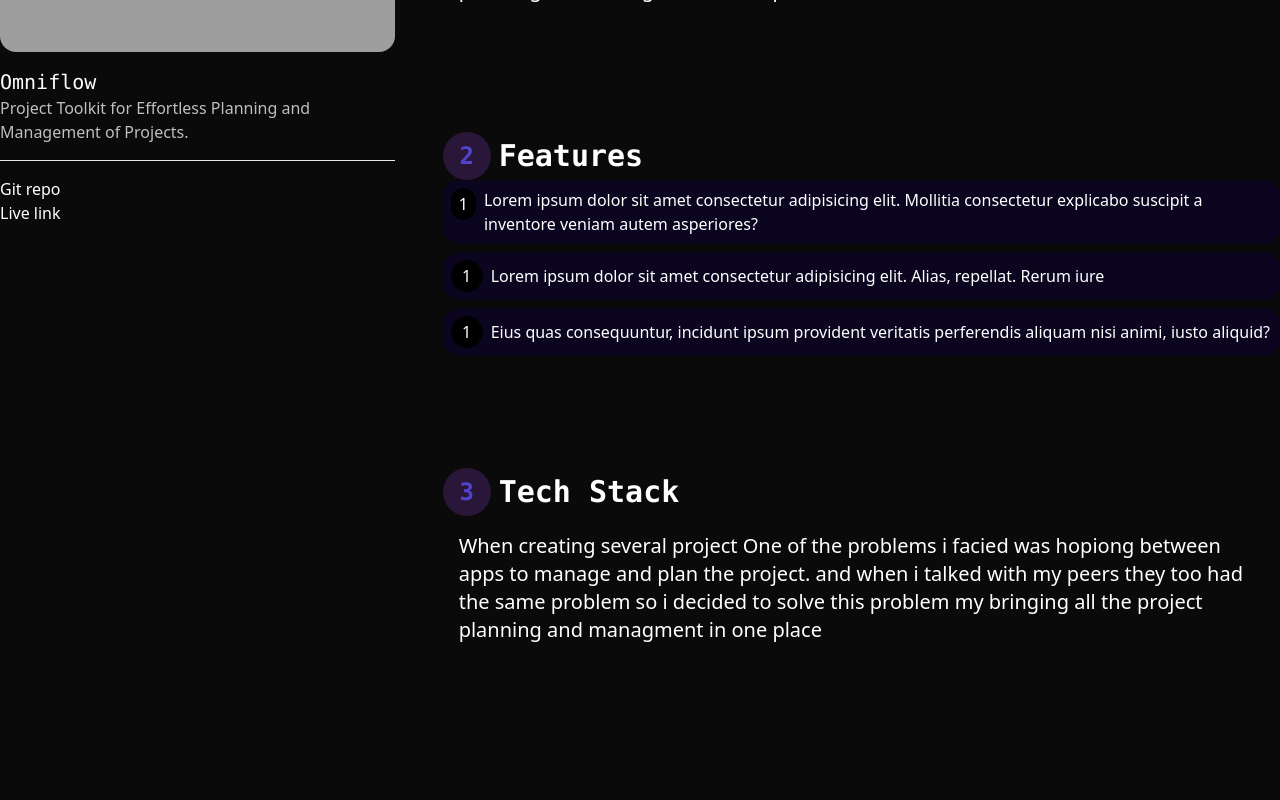
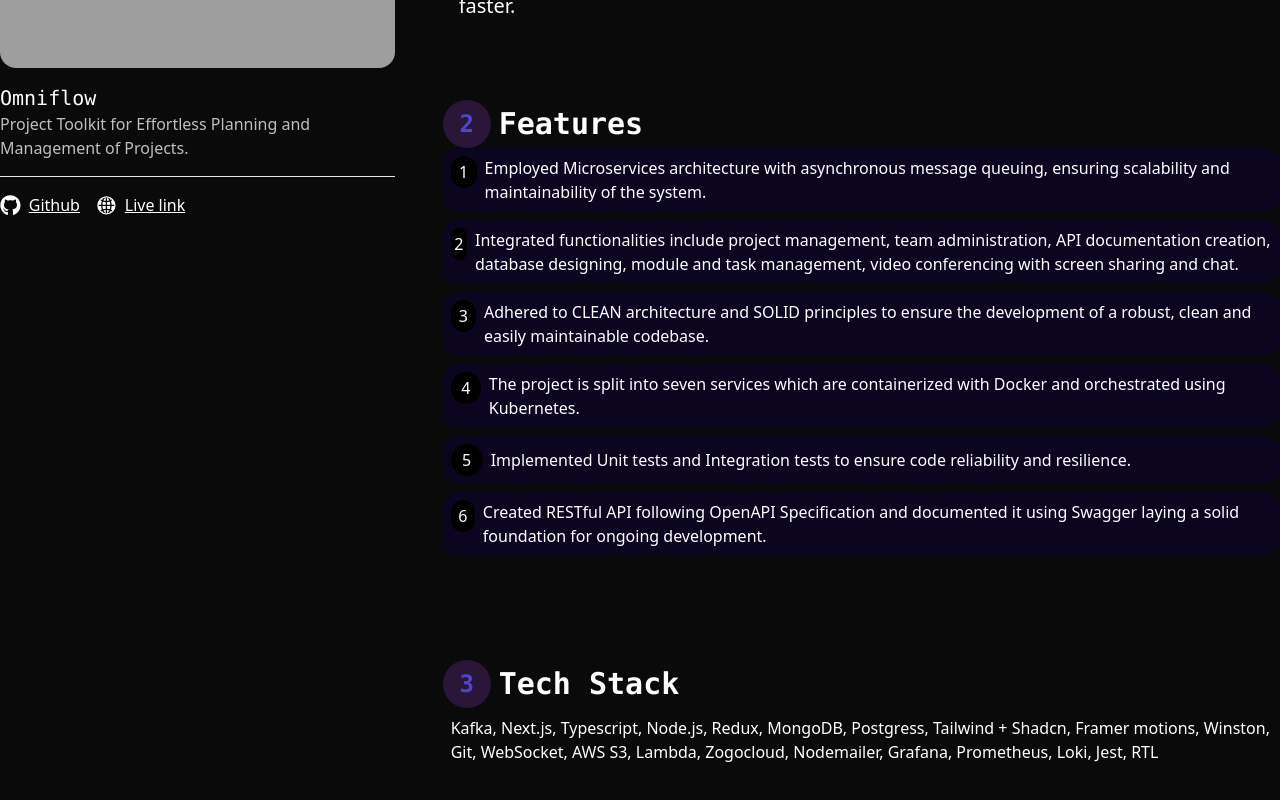
Before and after one commit to raazi-muhammed/personal-website-2, a React (Vite) app: page / in a window 1280 px wide. Shown: the part 1428-2228 px from the top of the page. Built offline with nearby package versions, Linux system fonts and the light colour scheme; grey boxes are pictures that could not be loaded.

Commit message:
feat: add project data and links

```diff
--- a/src/data/projects.ts
+++ b/src/data/projects.ts
@@ -5,9 +5,14 @@
     preview?: string;
     readmeMeLink: string;
     links: {
-        name: string;
-        url: string;
-    }[];
+        gitHub?: string;
+        liveUrl?: string;
+    };
+    content?: {
+        story: string;
+        features: string[];
+        teachStack?: string;
+    };
 }[] = [
     {
         name: "Omniflow",
@@ -16,16 +21,23 @@
         date: "Mar 2024 - Present",
         preview: "/images/homepage/omniflow-preview.png",
         readmeMeLink: "/markdown/projects/omniflow.md",
-        links: [
-            {
-                name: "Git repo",
-                url: "https://github.com/raazi-muhammed/omniflow",
+        links: {
+            gitHub: "https://github.com/raazi-muhammed/omniflow",
+            liveUrl: "https://omni-flow.live/",
         },
-            {
-                name: "Live link",
-                url: "https://omni-flow.live/",
+        content: {
+            story: "Managing multiple projects can be hard when using different apps for planning and management. To solve this problem, a solution was created that combines all the tools needed into one place. This makes planning and managing projects easier and faster.",
+            features: [
+                "Employed Microservices architecture with asynchronous message queuing, ensuring scalability and maintainability of the system.",
+                "Integrated functionalities include project management, team administration, API documentation creation, database designing, module and task management, video conferencing with screen sharing and chat.",
+                "Adhered to CLEAN architecture and SOLID principles to ensure the development of a robust, clean and easily maintainable codebase.",
+                "The project is split into seven services which are containerized with Docker and orchestrated using Kubernetes.",
+                "Implemented Unit tests and Integration tests to ensure code reliability and resilience.",
+                "Created RESTful API following OpenAPI Specification and documented it using Swagger laying a solid foundation for ongoing development.",
+            ],
+            teachStack:
+                "Kafka, Next.js, Typescript, Node.js, Redux, MongoDB, Postgress, Tailwind + Shadcn, Framer motions, Winston, Git, WebSocket, AWS S3, Lambda, Zogocloud, Nodemailer, Grafana, Prometheus, Loki, Jest, RTL",
         },
-        ],
     },
     {
         name: "KeySense AI",
@@ -34,16 +46,21 @@
         date: "May 2024 - May 2024",
         preview: "/images/homepage/key-sense-ai.png",
         readmeMeLink: "/markdown/projects/key-sense-ai.md",
-        links: [
-            {
-                name: "Git repo",
-                url: "https://github.com/raazi-muhammed/key-sense-ai",
+        links: {
+            gitHub: "https://github.com/raazi-muhammed/key-sense-ai",
+            liveUrl: "https://key-sense-ai.vercel.app/",
         },
-            {
-                name: "Live link",
-                url: "https://key-sense-ai.vercel.app/",
+        content: {
+            story: "Shop Nexus is a multi-vendor E-commerce application that includes features such as a wallet, payment, cart, order management, referral programs, events, reports, chat, coupons, checkout and reviews.",
+            features: [
+                "AI typing test that checks your typing speed and accuracy.",
+                "The AI identifies letters you struggle with and creates tests focusing on those letters.",
+                "Choose topics you like and improve your typing speed while learning.",
+                "Implemented custom hooks to optimise the typing engine.",
+                "Conducted thorough testing of hooks, components and functionalities for reliability and performance validation using Jest and RTL",
+            ],
+            teachStack: "Next.js, NextAuth",
         },
-        ],
     },
     {
         name: "Shop Nexus",
@@ -52,16 +69,22 @@
         date: "Sep 2023 - Nov 2023",
         preview: "/images/homepage/shop-nexus-preview.png",
         readmeMeLink: "/markdown/projects/shop-nexus.md",
-        links: [
-            {
-                name: "Git repo",
-                url: "https://github.com/raazi-muhammed/shop-nexus",
+        links: {
+            gitHub: "https://github.com/raazi-muhammed/shop-nexus",
+            liveUrl: "https://shopnexus.live/",
         },
-            {
-                name: "Live link",
-                url: "https://shopnexus.live/",
+        content: {
+            story: "Shop Nexus is a multi-vendor E-commerce application that includes features such as a wallet, payment, cart, order management, referral programs, events, reports, chat, coupons, checkout and reviews.",
+            features: [
+                "Options to manage product, stock, coupon, offers and order for the seller.",
+                "The system includes user and seller management, with administrative oversight and management.",
+                "Both sellers and admins have dashboards with charts and sales reports.",
+                "Integrated Wallet and Razorpay payment options.",
+                "Added subscription model called “Shop Nexus Plus” with benefits like chatting directly to the seller and better referral benefits.",
+            ],
+            teachStack:
+                "Node.js, React.js, Redux, MongoDB, Bootstrap + SCSS, Socket.IO, Razorpay, Firebase, Cloudinary, Multer, Morgan, JWT",
         },
-        ],
     },
     {
         name: "NPM: React Connect Div",
@@ -69,16 +92,17 @@
         date: "Apr 2023 - Apr 2023",
         preview: "/images/homepage/react-connect-div.png",
         readmeMeLink: "/markdown/projects/react-connect-div.md",
-        links: [
-            {
-                name: "Git repo",
-                url: "https://github.com/raazi-muhammed/react-connect-div",
+        links: {
+            gitHub: "https://github.com/raazi-muhammed/react-connect-div",
+            liveUrl: "https://www.npmjs.com/package/react-connect-div",
         },
-            {
-                name: "NPM Link",
-                url: "https://www.npmjs.com/package/react-connect-div",
+        content: {
+            story: "While creating a database design tool for a project, I needed to draw a line between two sections. But existing libraries lacked some key features. Such as the ability to adjust the corner radius of the line, and some didn’t even support TypeScript. So, I took matters into my own hands and created my own npm package to address this gap.",
+            features: [
+                "A lightweight npm package designed for connecting two HTML elements together with a line.",
+                "Add options for changing the line color, thickness and border radius, etc.. ensuring seamless integration with your application's design aesthetic.",
+            ],
         },
-        ],
     },
     {
         name: "Alma Foods",
@@ -87,7 +111,42 @@
         description:
             "Converted a HTML, CSS, JS website into React + Typescript",
         date: "Jan 2024 - Jan 2024",
-        links: [],
+        links: {
+            liveUrl: "https://almafood.sa/",
+        },
+        content: {
+            story: "Freelance Project",
+            features: [
+                "Converted a HTML, CSS, JS website into React + Typescript.",
+                "Designed and implemented admin section for dynamic data.",
+                "Added code splitting and lazy loading etc... to make the app faster (scored above 90 on lighthouse).",
+                "Utilized the Firebase ecosystem for data management, authentication and hosting.",
+            ],
+            teachStack:
+                "Firebase Hosting, Database, Auth, Tailwind, React, Typescript",
+        },
+    },
+    {
+        name: "Rastreo",
+        description: "A score-tracking app with features like",
+        date: "Mar 2024 - Mar 2024",
+        preview: "/images/homepage/rastreo-preview.png",
+        readmeMeLink: "/markdown/projects/rastreo.md",
+
+        links: {
+            gitHub: "https://github.com/raazi-muhammed/rastreo",
+            liveUrl: "https://rastreo-rmk.netlify.app/",
+        },
+        content: {
+            story: "As a software developer, I constantly find myself drawn to solving everyday problems through technology. And recently, I had a lightbulb moment while playing UNO with my family. While we were playing, there was no great way to keep track of the scores. So I took the initiative to develop a solution, making our family time more hassle-free.",
+            features: [
+                "Web App for mobile and iPad users",
+                "Scoreboard with sorting options",
+                "Enhanced accessibility with a touch mode feature",
+                "Offline functionality for uninterrupted usage",
+            ],
+            teachStack: "TypeScript, React, Framer Motion, Tailwind, Docker",
+        },
     },
     {
         name: "Sorting Visualizer",
@@ -96,33 +155,19 @@
         date: "Dec 2023 - Dec 2023",
         preview: "/images/homepage/sorting-visualizer-preview.png",
         readmeMeLink: "/markdown/projects/sorting-visualizer.md",
-        links: [
-            {
-                name: "Git repo",
-                url: "https://github.com/raazi-muhammed/sorting-visualizer",
+        links: {
+            gitHub: "https://github.com/raazi-muhammed/sorting-visualizer",
+            liveUrl: "https://sorting-visualizer-rmk.netlify.app/",
         },
-            {
-                name: "Live link",
-                url: "https://sorting-visualizer-rmk.netlify.app/",
+        content: {
+            story: "asdfas",
+            features: [
+                "Adjust delay and array length for control.",
+                "Device-based theme switching.",
+                "Custom array input for a personalized experience.",
+                "Markdown preview of sorting algorithms.",
+            ],
+            teachStack: " TypeScript, React, Redux, SCSS",
         },
-        ],
-    },
-    {
-        name: "Rastreo",
-        description: "A score-tracking app with features like",
-        date: "Mar 2024 - Mar 2024",
-        preview: "/images/homepage/rastreo-preview.png",
-        readmeMeLink: "/markdown/projects/rastreo.md",
-
-        links: [
-            {
-                name: "Git repo",
-                url: "https://github.com/raazi-muhammed/rastreo",
-            },
-            {
-                name: "Live link",
-                url: "https://rastreo-rmk.netlify.app/",
-            },
-        ],
     },
 ];
--- a/src/sections/Projects.tsx
+++ b/src/sections/Projects.tsx
@@ -4,6 +4,7 @@
 import Heading from "../components/Heading";
 import { projects } from "../data/projects";
 import { motion } from "framer-motion";
+import { GithubIcon, LiveLinkIcon } from "../utils/icons";
 
 function ProjectPoints({
     heading,
@@ -18,9 +19,10 @@
         <div className="grid min-h-[40vh] w-full place-items-center">
             <motion.div
                 initial={{
-                    scale: 0.5,
+                    scale: 0.95,
+                    opacity: 0.1,
                 }}
-                whileInView={{ scale: 1 }}
+                whileInView={{ scale: 1, opacity: 1 }}
                 viewport={{ amount: "all", once: true }}
                 className="w-full">
                 <section className="align-center flex gap-2">
@@ -47,7 +49,7 @@
         <div>
             <Container className="py-12">
                 <Heading>Projects</Heading>
-                <section className="sticky -top-24 flex gap-4 py-4">
+                <section className="sticky -top-24 flex gap-4 py-6 backdrop-blur-lg">
                     {projects.map((projects, index) => (
                         <Card
                             className="w-56 p-0"
@@ -84,68 +86,51 @@
                             {currentProject.description}
                         </p>
                         <hr className="my-4 text-muted" />
-                        <div className="flex flex-col">
-                            {currentProject.links.map((link) => (
-                                <a href={link.url}>{link.name}</a>
-                            ))}
+                        <div className="flex gap-4">
+                            <section className="flex gap-2">
+                                <GithubIcon />
+                                <a
+                                    href={currentProject.links.gitHub}
+                                    className="my-auto underline">
+                                    Github
+                                </a>
+                            </section>
+                            <section className="flex gap-2">
+                                <LiveLinkIcon />
+                                <a
+                                    href={currentProject.links.gitHub}
+                                    className="my-auto underline">
+                                    Live link
+                                </a>
+                            </section>
                         </div>
                     </aside>
                     <section className="col-span-2 py-24">
                         <ProjectPoints count={1} heading="Why?">
                             <p className="p-4 text-xl">
-                                When creating several project One of the
-                                problems i facied was hopiong between apps to
-                                manage and plan the project. and when i talked
-                                with my peers they too had the same problem so i
-                                decided to solve this problem my bringing all
-                                the project planning and managment in one place
+                                {currentProject.content?.story}
                             </p>
                         </ProjectPoints>
                         <ProjectPoints count={2} heading="Features">
                             <section className="grid gap-2">
-                                <section className="flex gap-2 rounded bg-muted p-2">
-                                    <div className="grid size-8 place-items-center rounded bg-black">
-                                        1
-                                    </div>
-                                    <p className="my-auto">
-                                        Lorem ipsum dolor sit amet consectetur
-                                        adipisicing elit. Mollitia consectetur
-                                        explicabo suscipit a inventore veniam
-                                        autem asperiores?
-                                    </p>
-                                </section>
-                                <section className="flex gap-2 rounded bg-muted p-2">
-                                    <div className="grid size-8 place-items-center rounded bg-black">
-                                        1
-                                    </div>
-                                    <p className="my-auto">
-                                        Lorem ipsum dolor sit amet consectetur
-                                        adipisicing elit. Alias, repellat. Rerum
-                                        iure
-                                    </p>
-                                </section>
-                                <section className="flex gap-2 rounded bg-muted p-2">
-                                    <div className="grid size-8 place-items-center rounded bg-black">
-                                        1
-                                    </div>
-                                    <p className="my-auto">
-                                        Eius quas consequuntur, incidunt ipsum
-                                        provident veritatis perferendis aliquam
-                                        nisi animi, iusto aliquid?
-                                    </p>
-                                </section>
+                                {currentProject.content?.features.map(
+                                    (feature, index) => (
+                                        <section className="flex gap-2 rounded bg-muted p-2">
+                                            <div className="grid size-8 place-items-center rounded bg-black">
+                                                {index + 1}
+                                            </div>
+                                            <p className="my-auto">{feature}</p>
+                                        </section>
+                                    )
+                                )}
                             </section>
                         </ProjectPoints>
                         <ProjectPoints count={3} heading="Tech Stack">
-                            <p className="p-4 text-xl">
-                                When creating several project One of the
-                                problems i facied was hopiong between apps to
-                                manage and plan the project. and when i talked
-                                with my peers they too had the same problem so i
-                                decided to solve this problem my bringing all
-                                the project planning and managment in one place
+                            <p className="p-2">
+                                {currentProject.content?.teachStack}
                             </p>
                         </ProjectPoints>
+                        <div></div>
                     </section>
                 </section>
             </Container>
--- /dev/null
+++ b/src/utils/icons.tsx
@@ -0,0 +1,11 @@
+import { FaGithub, FaLinkedinIn } from "react-icons/fa";
+import { IoGlobe, IoMail } from "react-icons/io5";
+
+export const GithubIcon = () => <FaGithub className="my-auto" size={"1.3em"} />;
+export const MailIcon = () => <IoMail className="my-auto" size={"1.3em"} />;
+export const LinkedinIcon = () => (
+    <FaLinkedinIn className="my-auto" size={"1.3em"} />
+);
+export const LiveLinkIcon = () => (
+    <IoGlobe className="my-auto" size={"1.3em"} />
+);
```
Also changed, not shown: src/sections/Hero.tsx (+4 -8 lines). Lines whose indentation alone changed are shown as unchanged.
